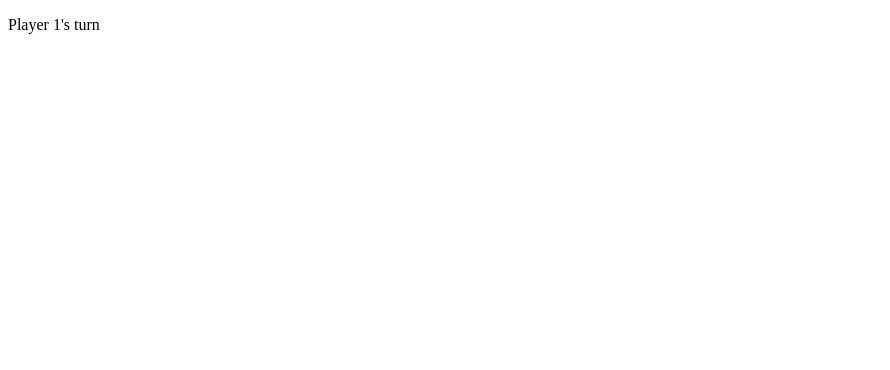
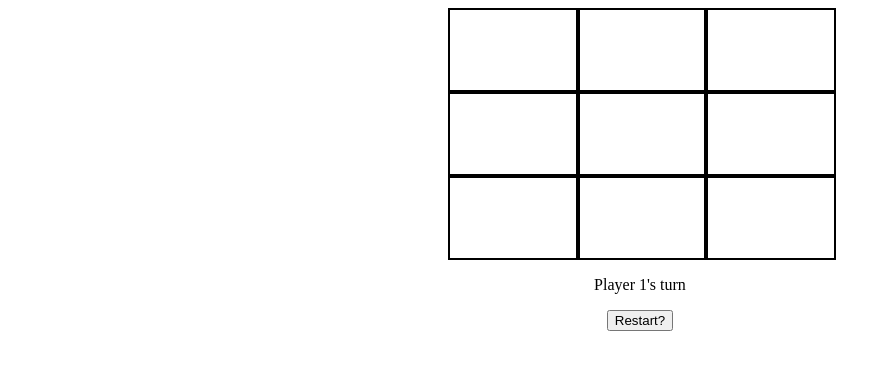
Before and after one commit to funkim/ticTacToe, a plain HTML site: page index.html in a window 1280 px wide. Shown: the whole page, without its empty margins (0-890 px from the left). Drawn offline with Linux system fonts and the light colour scheme.

Commit message:
added very simple ui elements for the player and a restart button

```diff
--- a/index.html
+++ b/index.html
@@ -27,6 +27,9 @@
     </div>
     </div>
     <p id="statusMessage"></p>
+    <button class="restartButton">Restart?</button>
+    </div>
+
 </div>
 </body>
 </html>
--- a/script.js
+++ b/script.js
@@ -23,6 +23,7 @@ const playerO = Player('Player 2', 'O');
 let currentPlayer = playerX;
 const cells = document.querySelectorAll('.cell');
 const status = document.querySelector('#statusMessage');
+const restartButton = document.querySelector(".restartButton");
 let running = true;
 
 function startGame() {
@@ -30,6 +31,18 @@ cells.forEach(cell => {
     cell.innerText = '';
     cell.addEventListener('click', cellClicked, { once: true });
 });
+
+function restartGame() {
+    board = ['','','','','','','','',''];
+    cells.forEach(cell=> {
+        cell.innerText = '';
+    cell.addEventListener('click', cellClicked, { once: true });
+    })
+    currentPlayer = playerX
+    let roundWon = false;
+    running = true;
+}
+restartButton.addEventListener("click", restartGame);
 
 currentPlayer = playerX;
 status.textContent = `${currentPlayer.name}'s turn`;
--- a/style.css
+++ b/style.css
@@ -0,0 +1,25 @@
+#gameBoard{
+    display: grid;
+    grid-template-columns: repeat(3, 10vw);
+    height: auto;
+    margin: auto;
+}
+.cell {
+    display: flex;
+    align-items: center;
+    justify-content: center;
+    width: 10vw;
+    height: 10vh;
+    border: 2px solid;
+    font-size: 50px;
+    cursor: pointer;
+    text-align: center;
+}
+
+.container {
+    display: grid;
+    justify-content: center;
+    align-content: center;
+    justify-items: center
+    ;
+}
```
